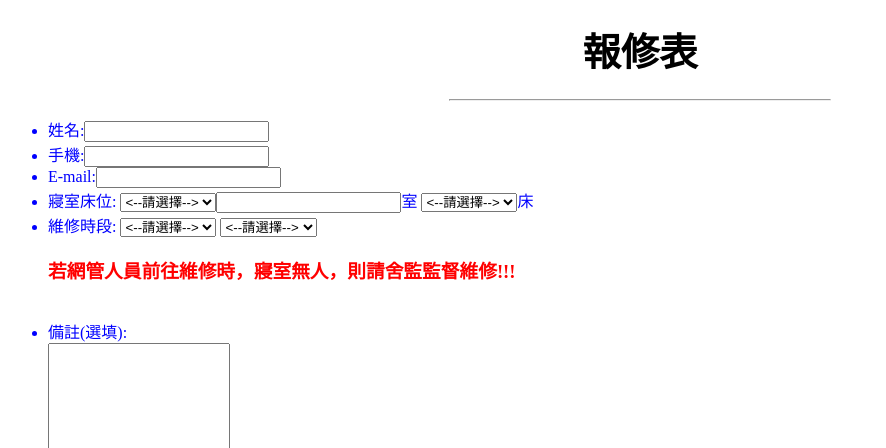
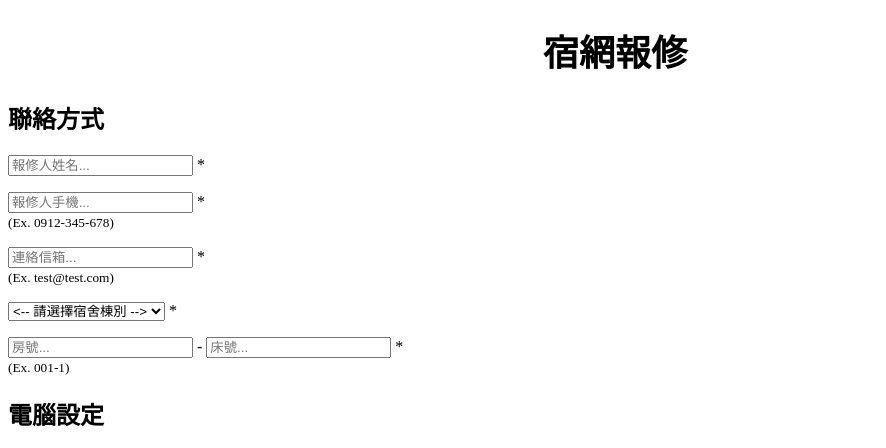
Before and after one commit to CDPA/Dormnet119_2012, a PHP site: page /p3.php in a window 1280 px wide. Shown: the top 448 px of the page, without its empty margins (0-886 px from the left). Run offline with PHP 8.4, Linux system fonts and the light colour scheme.

Commit message:
修改報修資訊
修改報修資訊，新增項目

```diff
--- a/repair/p2.php
+++ b/repair/p2.php
@@ -2,7 +2,7 @@
 <html>
 	<head>
 		<meta charset="utf-8">
-        	 <title> 前置檢查 </title>
+        	 <title>前置檢查</title>
      	 	 <style type="text/css">
       		 	h2 {color:red;}
        		 </style>
--- a/repair/p3.php
+++ b/repair/p3.php
@@ -1,73 +1,152 @@
 <!DOCTYPE html>
 <html>
 	<head>
-		<meta charset="utf-8">
-		<script type="text/javascript">
-			function suc() {
-				alert("您已報修成功"<br/>"以下為查詢碼"<br/>$c<br/>"請妥善保管!!!"<br/>"已寄送此查詢碼至您的信箱")
-			}
-		</script>
-                <style type="text/css">
-                	h3 {color:red;}
-                </style>
-		<title>報修表</title>
- 	</head>
-        <body >
-                <h1><big><center>報修表<center></big></h1>
-                <hr/ width=30%>
-                <div style="color:blue ; ">
-               		<form action=../index.php method="post">
-		        	<ul>
-                			<li>姓名:<input type="text" name="n"><br/></li>
-					<li>手機:<input type="text" name="p"><br/></li>
-					<li>E-mail:<input type="text" name="e"><br/></li>
-					<li>寢室床位:
-					<select name="d">
- 						<option value="" selected="selected">&lt;--請選擇--&gt;</option>
-  						<option value="1">武嶺一村</option>
-						<option value="2">武嶺二村</option>
- 						<option value="3">武嶺三村</option>
-  						<option value="4">武嶺四村</option>
-  						<option value="A">翠亨A棟</option>
-  						<option value="B">翠亨B棟</option>
-  						<option value="C">翠亨C棟</option>
-		  				<option value="D">翠亨D棟</option>
-  						<option value="E">翠亨E棟</option>
-  						<option value="F">翠亨F棟</option>
-  						<option value="G">翠亨G棟</option>
- 		 				<option value="H">翠亨H棟</option>
-  						<option value="L">翠亨L棟</option>
-  					</select><input type="text	" name="r">室
-					<select name="b">
-  						<option value="" selected="selected">&lt;--請選擇--&gt;</option>
- 						<option value="1">1</option>
-  						<option value="2">2</option>
-  						<option value="3">3</option>
-  						<option value="4">4</option>
-  					</select>床<br/>
-					</li>
-					<li>維修時段:
-					<select name="w">i
-  						<option value="" selected="selected">&lt;--請選擇--&gt;</option>
- 						<option value="1">星期一</option>
-  						<option value="2">星期二</option>
-  						<option value="3">星期三</option>
-  						<option value="4">星期四</option>
-  						<option value="5">星期五</option>
-					</select>
-					<select name="t">
-  						<option value="" selected="selected">&lt;--請選擇--&gt;</option>
-  						<option value="1">19:00~20:00</option>
-  						<option value="2">20:00~21:00</option>
-  						<option value="3">21:00~22:00</option>
-  						<option value="4">22:00~23:00</option>
-					</select><br/>
-					</li>
-				<h3>若網管人員前往維修時，寢室無人，則請舍監監督維修!!!</h3><br/>
-					<li>備註(選填):</li><textarea cols="20" rows="10" name="m"></textarea><br/>
-				</ul>
-				<input type="submit" onclick="self.location.href='../index.php'"/>
-                        </form>
+		<meta charset = "utf-8">
+		<title>填報修單</title>
+	</head>
+	<body>
+
+		<div>
+			<h1 style="text-align: center; font-size: 36px; margin-left: -50px">宿網報修</h1>
 		</div>
+
+
+		<!-- onsubmit="return CheckInfo(); 是還要再寫一個 SCRIPT -->
+		<form name="buginfo" action="./?action=BugReport" method="post" onsubmit="return CheckInfo();">
+
+			<!-- Box index 1 -->
+			<div class="box1">
+				<h2>聯絡方式</h2>
+				<div class="input_type25em">
+					<p>
+						<input name="input_uname" placeholder="報修人姓名..." title="報修人姓名" maxlength="30" />
+						*
+					</p>
+				</div>
+
+				<div class="input_type25em">
+					<p>
+						<input name="input_email" placeholder="報修人手機..." title="報修人手機" maxlength="12" />
+						*
+						<span>
+							<br />
+							<small>(Ex. 0912-345-678)</small>
+						</span>
+					</p>
+				</div>
+
+				<div class="input_type25em">
+					<p>
+						<input name="input_email" placeholder="連絡信箱..." title="連絡信箱" maxlength="50" />
+						*
+						<span>
+							<br />
+							<small>(Ex. test@test.com)</small>
+						</span>
+					</p>
+				</div>
+
+				<div class="select_typ12em">
+					<p>
+						<select name="sel_dorm">
+							<option value="" selected="selected"><-- 請選擇宿舍棟別 --></option>
+							<option value="1">1. 武嶺一村</option>
+							<option value="2">2. 武嶺二村</option>
+							<option value="3">3. 武嶺三村</option>
+							<option value="4">4. 武嶺四村</option>
+							<option value="-">----------</option>
+							<option value="A">A. 翠亨A棟</option>
+							<option value="B">B. 翠亨B棟</option>
+							<option value="C">C. 翠亨C棟</option>
+							<option value="D">D. 翠亨D棟</option>
+							<option value="E">E. 翠亨E棟</option>
+							<option value="F">F. 翠亨F棟</option>
+							<option value="G">G. 翠亨G棟</option>
+							<option value="H">H. 翠亨H棟</option>
+							<option value="L">L. 翠亨L棟</option>
+						</select>
+						*
+					</p>
+				</div>
+
+				<div class="input_type5em">
+					<p>
+						<input name="input_room" placeholder="房號..." title="房號" maxlength="5" />
+						-
+						<input name="input_roomPos" placeholder="床號..." title="床號" maxlength="5" />
+						*
+						<span>
+							<br />
+							<small>(Ex. 001-1)</small>
+						</span>
+					</p>
+				</div>
+			</div>
+
+			<!-- Box index 2 -->
+			<div class="box1">
+				<h2>電腦設定</h2>
+				<div class="input_type25em">
+					<p>
+						<input name="input_ip" placeholder="報修 IP 位址 (IPv4)..." title="報修 IP 位址 (IPv4)" maxlength="15" />
+						*
+						<span class="tooltip">
+							<img src="./images/tooltip.png" name="tooltip1" />
+						</span>
+						<span>
+							<br />
+							<small>(Ex. 140.117.255.255)</small>
+						</span>
+					</p>
+				</div>
+				<div class="input_type25em">
+					<p>
+						<input name="input_mac" placeholder="報修網路卡號 (MAC)..." title="報修網路卡號 (MAC)" maxlength="17" />
+						*
+						<span>
+							<br />
+							<small>(Ex. 00-AA-11-BB-22-CC)</small>
+						</span>
+					</p>
+				</div>
+			</div>
+
+			<!-- Box index 3 -->
+			<div class="box1">
+				<h2>問題描述</h2>
+				<div class="select_typ12em">
+					<p>初步問題研判：
+						<select name="sel_problem">
+							<option value="" selected="selected"><-- 請選擇問題類型 --></option>
+							<option value="ipstolen">1. IP 被人佔用</option>
+							<option value="reopen">2. 申請解除封鎖</option>
+							<option value="broken">3. 網路插孔 外觀損壞，申請維修</option>
+							<option value="dvo">4. 網路插孔 已損壞</option>
+							<option value="others">5. 其他</option>
+						</select>
+						*
+					</p>
+				</div>
+
+				<div class="textarea_typ16px">
+					<p>
+						<textarea name="textarea_desc" placeholder="報修網路卡號 (MAC)...">
+
+		你的問題描述...
+
+		</textarea>
+					</p>
+				</div>
+
+				<br />
+				<h3 class="formnote">送出維修申請單前，請再次確認上述資料填寫無誤，謝謝！</h3>
+			</div>
+
+			<div id="submitarea">
+				<br />
+				<input name="button_send" value="   送出 !   " type="submit" />
+				<input name="button_clear" value="    清除    " type="reset" />
+			</div>
+		</form>
 	</body>
 </html>
```
